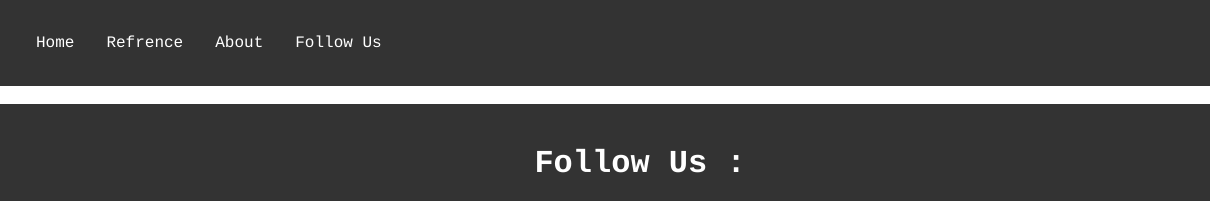
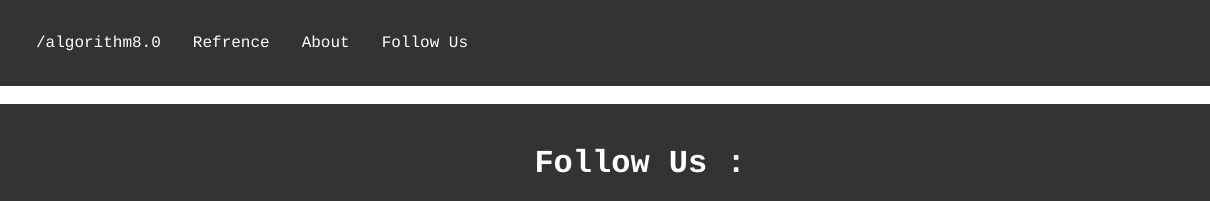
Before and after one commit to Arsan-sk/algorithm8.0, a plain HTML site: page follow/index.html in a window 1280 px wide. Shown: the top 201 px of the page, 0-1210 px from the left. Drawn offline with Linux system fonts and the light colour scheme.

Commit message:
Update index.html

```diff
--- a/follow/index.html
+++ b/follow/index.html
@@ -95,10 +95,10 @@
     <nav class="navbar">
         <ul>
             <img class="logo" src="../logo.jpeg" alt="logo">
-            <li><a href="/">Home</a></li>
-            <li><a href="/referance">Refrence</a></li>
-            <li><a href="/about">About</a></li>
-            <li><a href="/follow">Follow Us</a></li>
+            <li><a href="/">/algorithm8.0</a></li>
+            <li><a href="/algorithm8.0/referance">Refrence</a></li>
+            <li><a href="/algorithm8.0/about">About</a></li>
+            <li><a href="/algorithm8.0/follow">Follow Us</a></li>
         </ul>
         </nav>
         </header>
```
